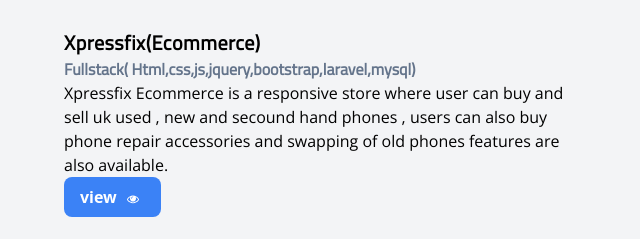
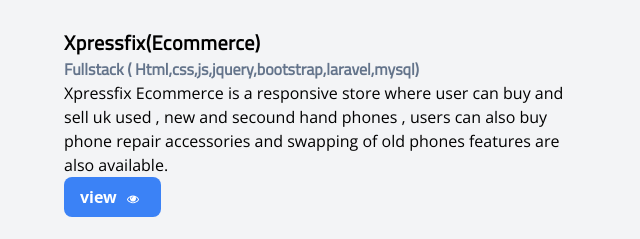
Before and after one commit to westcorperations/westcorp1, a website: page index.html in a window 1280 px wide. Shown: the part 2149-2388 px from the top of the page, 563-1203 px from the left. Drawn offline with nearby package versions, Linux system fonts and the light colour scheme.

Commit message:
work.2.3

```diff
--- a/index.html
+++ b/index.html
@@ -252,8 +252,9 @@
                                 class="text-xl font-semibold capitalize font-titillium tracking-wide text-slate-700 text-left block md:text-left mb-2 md:m-3">
                                 xpressfix(Ecommerce)</p>
                             <p
-                                class="text-slate-500 font-titillium text-lg font-semibold text-left block md:text-left mb-2 md:m-3">
-                                Fullstack( Html,css,js,jquery,bootstrap,laravel,mysql)</p>
+                                class="text-slate-500 font-titillium text-lg w-full font-semibold text-left block md:text-left mb-2 md:m-3">
+                                Fullstack
+                                ( Html,css,js,jquery,bootstrap,laravel,mysql)</p>
                             <p class="text-slate-700 font-opensans  mb-2 md:m-3">Xpressfix Ecommerce is a responsive store where user can buy and sell
                                 uk used , new and secound hand phones , users can also buy phone repair accessories and swapping of old phones features are also available.
 
```
